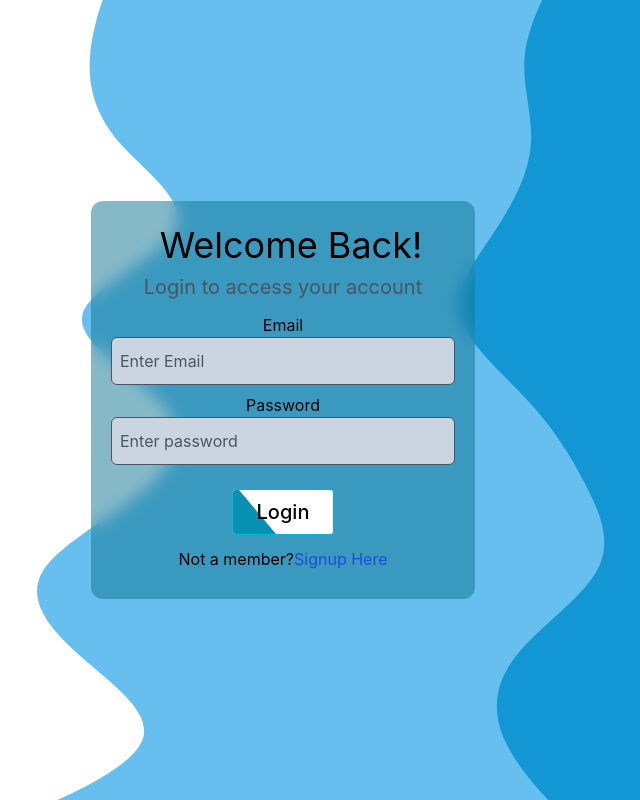
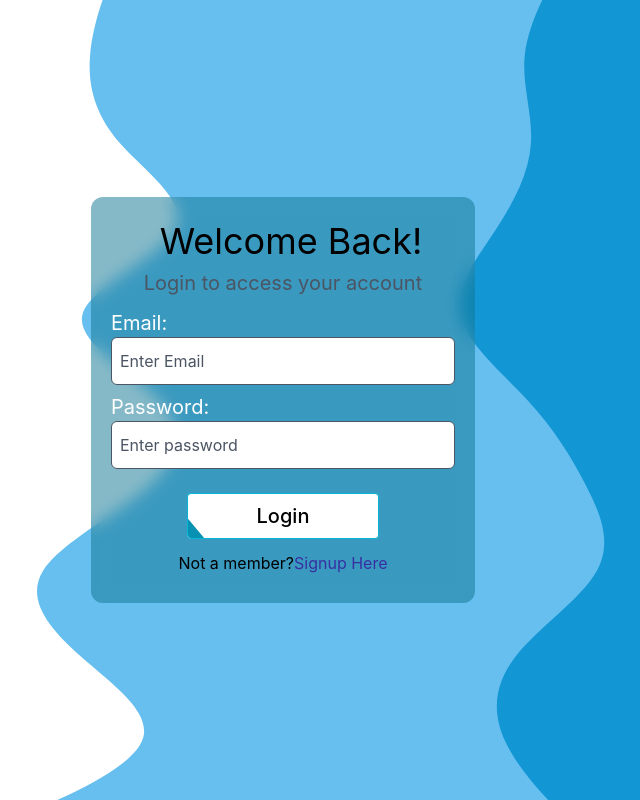
Before and after one commit to arnav1203/medconnect, a React (Create React App) app: page /Login in a window 1280 px wide. Shown: the whole page, without its empty margins (357-997 px from the left). Built offline with nearby package versions, Linux system fonts and the light colour scheme.

Commit message:
Login page frontend

```diff
--- a/src/Components/Login.js
+++ b/src/Components/Login.js
@@ -7,20 +7,21 @@ export default function Login() {
                 <div className='text-4xl flex justify-center w-full m-2'>Welcome Back!</div>
                 <div className='flex justify-center text-xl text-gray-600 m-2'>Login to access your account</div>
                 <label className='flex flex-col w-full p-1' >
-                    Email
-                    <input type='text' className='w-full rounded-md h-12 bg-slate-300 border border-gray-600 placeholder:text-gray-600 p-2' placeholder='Enter Email' />
+                    <p className='text-xl flex justify-start text-white'>Email:</p>
+                    <input type='text' className='w-full rounded-md h-12 border border-gray-600 placeholder:text-gray-600 p-2' placeholder='Enter Email' />
                 </label>
                 <label className='flex flex-col w-full p-1'>
-                    Password
-                    <input type='password' className='w-full rounded-md h-12 bg-slate-300 border border-gray-600 placeholder:text-gray-600 p-2' placeholder='Enter password' />
+                    <p className='text-xl flex justify-start text-white'>Password:</p>
+                    <input type='password' className='w-full rounded-md h-12 border border-gray-600 placeholder:text-gray-600 p-2' placeholder='Enter password' />
                 </label>
                 <div className='flex justify-center'>
-                    <button className="relative mt-5 inline-flex items-center border border-cyan-500 justify-start px-6 py-2 text-xl overflow-hidden font-medium transition-all bg-white rounded hover:bg-white group">
-                        <span className="w-48 h-48 rounded rotate-[-40deg] bg-cyan-600 absolute bottom-0 left-0 -translate-x-full ease-out duration-500 transition-all translate-y-full mb-9 ml-16 group-hover:ml-8 group-hover:mb-32 group-hover:translate-x-0"></span>
-                        <span className="relative w-full text-left text-black transition-colors duration-300 ease-in-out group-hover:text-white">Login</span>
+                    <button className="relative mt-5 flex justify-center items-center border border-cyan-500 w-48 py-2 text-xl overflow-hidden font-medium transition-all bg-white rounded hover:bg-white group">
+                        <span className="w-48 h-64 rounded rotate-[-40deg] bg-cyan-600 absolute bottom-0 left-0 -translate-x-full ease-out duration-500 transition-all translate-y-full mb-9 ml-16 group-hover:ml-8 group-hover:mb-32 group-hover:translate-x-0"></span>
+                        <div><span className="relative w-full text-left text-black transition-colors duration-300 ease-in-out group-hover:text-white">Login</span>
+                        </div>
                     </button>
                 </div>
-                <div className='flex justify-center p-3'><span>Not a member?</span><a href='/Signup' className='text-blue-700'>Signup Here</a></div>
+                <div className='flex justify-center p-3'><span>Not a member?</span><a href='/Signup' className='text-indigo-800 hover:underline'>Signup Here</a></div>
 
             </form>
         </div>
```
